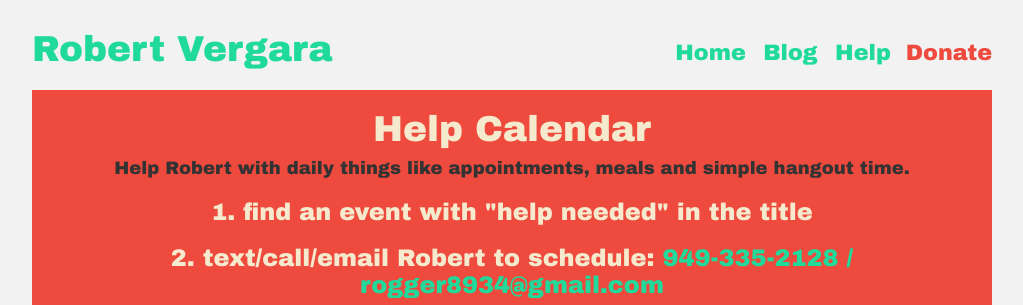
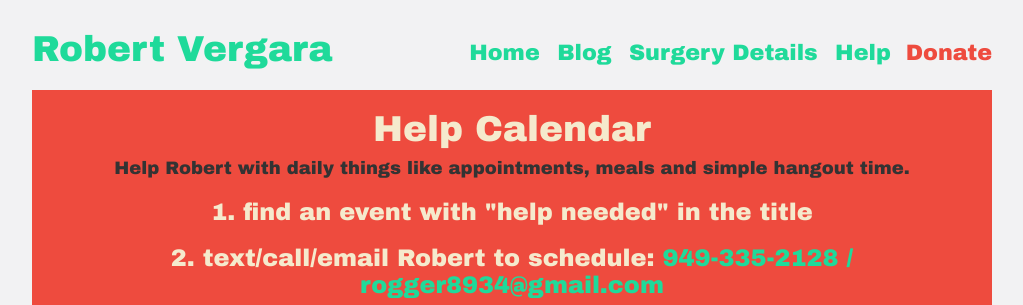
Before and after one commit to robertvergara/robertvergara.github.io, a website: page index.html at #/calendar in a window 1280 px wide. Shown: the top 305 px of the page, without its empty margins (128-1151 px from the left). Drawn offline with nearby package versions, Linux system fonts and the light colour scheme.

Commit message:
Added tab for surgery details

```diff
--- a/app/partials/calendar.html
+++ b/app/partials/calendar.html
@@ -6,6 +6,7 @@
         <ul id="list-horizontal">
           <li><a href="#/home">Home</a></li>
           <li><a href="http://bobvergara.blogspot.com/" target="_blank">Blog</a></li>
+          <li><a href="http://robertsfgeneralstay.blogspot.com/" target="_blank">Surgery Details</a></li>
           <li><a href="#/calendar" target="_blank">Help</a></li>
         </ul>
         <form action="https://www.paypal.com/cgi-bin/webscr" method="post" target="_blank" id="donate">
```
Also changed, not shown: app/partials/home.html (+1 -0 lines).
